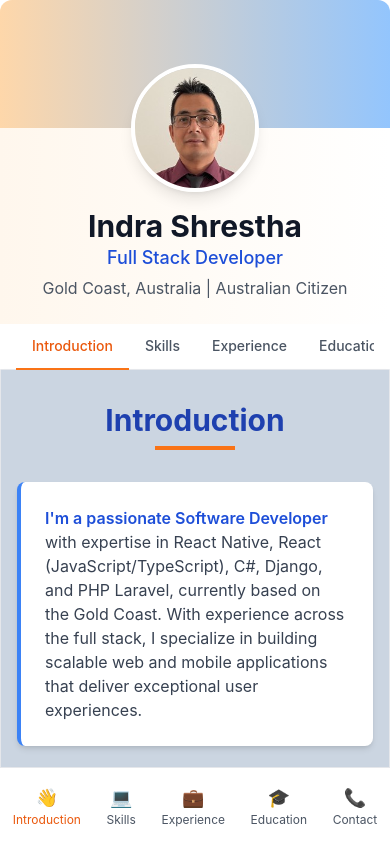
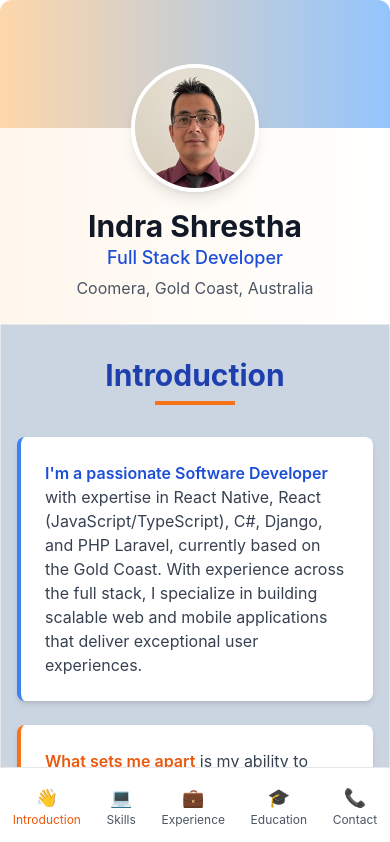
Before and after one commit to indrabit/profileapp, a React (Create React App) app: page / in a window 390 px wide. Shown: the top 842 px of the page. Built offline with nearby package versions, Linux system fonts and the light colour scheme.

Commit message:
profile update

```diff
--- a/src/components/Profile/ProfileHeader.js
+++ b/src/components/Profile/ProfileHeader.js
@@ -38,13 +38,13 @@ const ProfileHeader = () => {
                     <div className="text-center mt-4">
                         <h1 className="text-3xl font-bold text-gray-900">Indra Shrestha</h1>
                         <h2 className="text-lg text-blue-700 font-medium">Full Stack Developer</h2>
-                        <p className="text-gray-600 mt-1">Gold Coast, Australia | Australian Citizen</p>
+                        <p className="text-gray-600 mt-1">Coomera, Gold Coast, Australia </p>
                     </div>
                 </div>
             </div>
 
             {/* Navigation Tabs */}
-            <div className="px-4 md:px-6">
+            <div className="hidden sm:block px-4 md:px-6">
                 <div className="flex overflow-x-auto scrollbar-hide -mb-px">
                     {Menus.map((menu, i) => (
                         <button
@@ -64,7 +64,7 @@ const ProfileHeader = () => {
             </div>
 
             {/* Content Area */}
-            <div className="bg-white rounded-b-xl shadow-md overflow-hidden border border-gray-200">
+            <div className="bg-white rounded-b-xl shadow-md overflow-hidden border border-gray-200 mb-6">
                 <DataContext.Provider value={selected}>
                     <Profile />
                 </DataContext.Provider>
--- a/src/components/ProfileDetail/Career.js
+++ b/src/components/ProfileDetail/Career.js
@@ -3,7 +3,7 @@ import React from 'react'
 const Career = () => {
   const careerHistory = [
     {
-      role: 'Software Developer',
+      role: 'Software Developer (Cloud & DevOps Focus)',
       company: 'Civil Safety',
       location: 'Gold Coast, Australia',
       duration: 'March 2023 - Present',
@@ -12,8 +12,9 @@ const Career = () => {
         'Integrated third-party libraries and APIs including payment systems (Stripe, PayPal)',
         'Managed database design, analysis, and optimization for scalable solutions',
         'Successfully deployed the Online Anytime hybrid app alongside its web platform',
+        'Scripting & Automation: PowerShell, VBScript, Bash, Python',
       ],
-      skills: ['React Native', 'React.js', 'PHP Laravel', 'MySQL', 'SQLite', 'Postman', 'jQuery', 'JavaScript', 'Bootstrap']
+      skills: ['React Native', 'React.js', 'PHP Laravel', 'MySQL', 'SQLite', 'Postman', 'jQuery', 'JavaScript', 'Bootstrap','AWS', 'GitHub', 'AWS S3', 'AWS CloudFormation', 'AWS EC2', 'Docker','CI/CD']
     },
     {
       role: 'Software Developer',
@@ -25,7 +26,7 @@ const Career = () => {
         'Contributed to the ezythree app project',
         'AWS configuration and deployment',
       ],
-      skills: ['React', 'Node.js', 'React Native', 'Postman', 'Strapi', 'Bootstrap', 'PostgreSQL', 'Cloud Console', 'Tailwind', 'AWS', 'GitHub']
+      skills: ['React', 'Node.js', 'React Native', 'Postman', 'Strapi', 'Bootstrap', 'PostgreSQL', 'Cloud Console', 'Tailwind', 'AWS', 'GitHub', 'AWS S3','AWS CloudFormation', 'AWS EC2']
     },
     {
       role: 'Analyst Programmer',
@@ -36,6 +37,7 @@ const Career = () => {
         'Developed web-based client software and resolved complex errors (invoice and transaction issues)',
         'Fixed bugs and implemented new features in existing projects',
         'Worked with project management tools and version control systems',
+        'Automated manual workflows via PowerShell scripts',
       ],
       skills: ['ASP.NET', 'C#.NET', 'Lambda Expressions', 'LINQ', 'jQuery', 'MS SQL Server', 'Jira', 'Backlog', 'SVN']
     },
```
Also changed, not shown: 1 other file (tests, documents, lock files or other folders).
